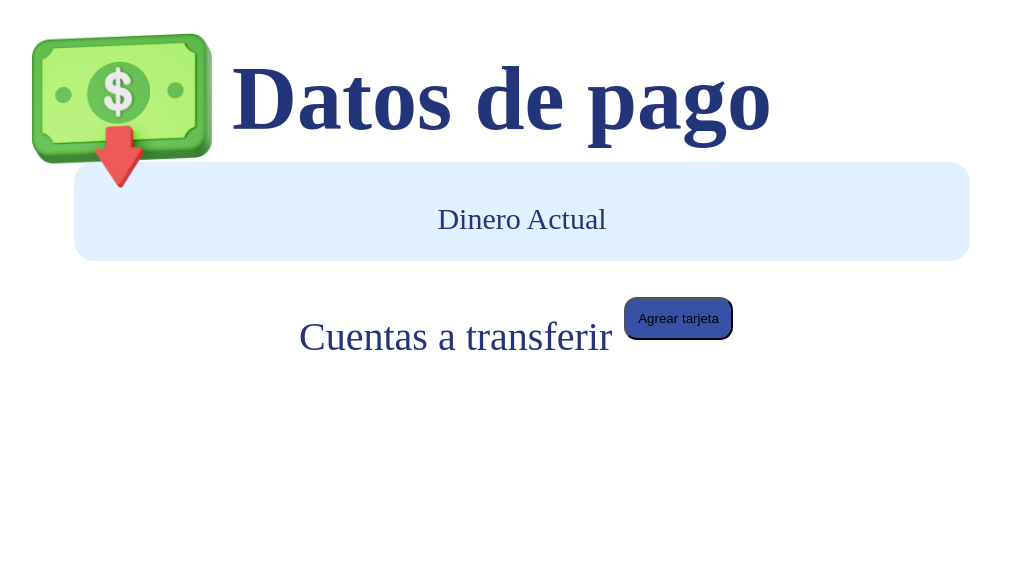
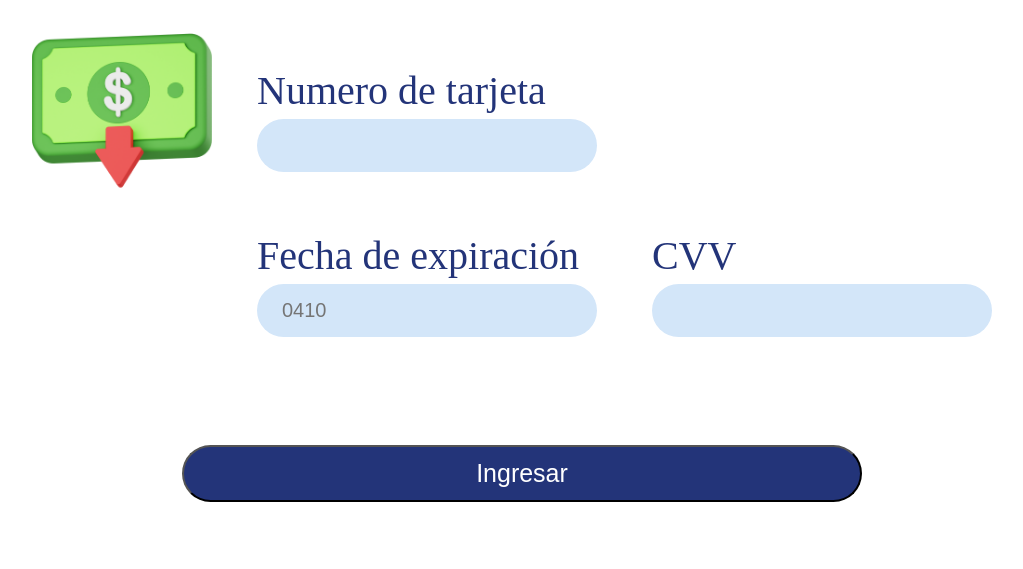
Before and after one commit to GustavoCoutino/SorteosTecPaginaWeb, a website: page public/DatosDePago.html in a window 1280 px wide. Both pictures are taken after a click on the button "Agrear tarjeta". Shown: the part 198-767 px from the top of the page, without its empty margins (118-1141 px from the left). Drawn offline with Linux system fonts and the light colour scheme; no server answers.

Commit message:
forms para crear tarjeta

```diff
--- a/public/DatosDePago.html
+++ b/public/DatosDePago.html
@@ -14,6 +14,29 @@
         </a>
         <p style="margin: 0px">Wallet</p>
       </div>
+    </div>
+    <div class="div-pequeño" id="miContenedor" style="display:none;">
+      <form onsubmit="crearUsuario(event)">
+          <div class="divH">
+              <div class="divIn">
+                  <p class="izq">Numero de tarjeta</p>
+                  <input placeholder="" class="doblefila" type="number" id="numeroTarjeta" name="numeroTarjeta"/>
+              </div>
+          </div>
+          <div class="divH">
+              <div class="divIn">
+                  <p class="izq">Fecha de expiración</p>
+                  <input placeholder="0410" class="doblefila" type="number" id="fechaExpiracion" name="fechaExpiracion"/>
+              </div>
+              <div class="divIn">
+                  <p class="izq">CVV</p>
+                  <input placeholder="" class="doblefila" type="number" id="cvvTarjeta" name="cvvTarjeta"/>
+              </div>
+          </div>
+          <br/>
+          <button class="boton3" type="submit">Ingresar</button>
+          <button class="boton3" id="cerrarBoton">Cancelar</button>
+      </form>
     </div>
     <div class="div-content">
       <img src="Assets/walletBillete.png" class="image4" />
@@ -34,4 +57,15 @@
     </div>
     <script src="js/bankCard.js"></script>
   </body>
+  <script>
+    document.getElementById("mostrarBoton").addEventListener("click", function() {
+      var contenedor = document.getElementById("miContenedor");
+      contenedor.style.display = "block"; // Cambia la propiedad de visualización a "block" para mostrar el contenedor
+    });
+
+    document.getElementById("cerrarBoton").addEventListener("click", function() {
+    var contenedor = document.getElementById("miContenedor");
+    contenedor.style.display = "none"; // Cambia la propiedad de visualización a "none" para ocultar el contenedor
+  });
+  </script>
 </html>
```
